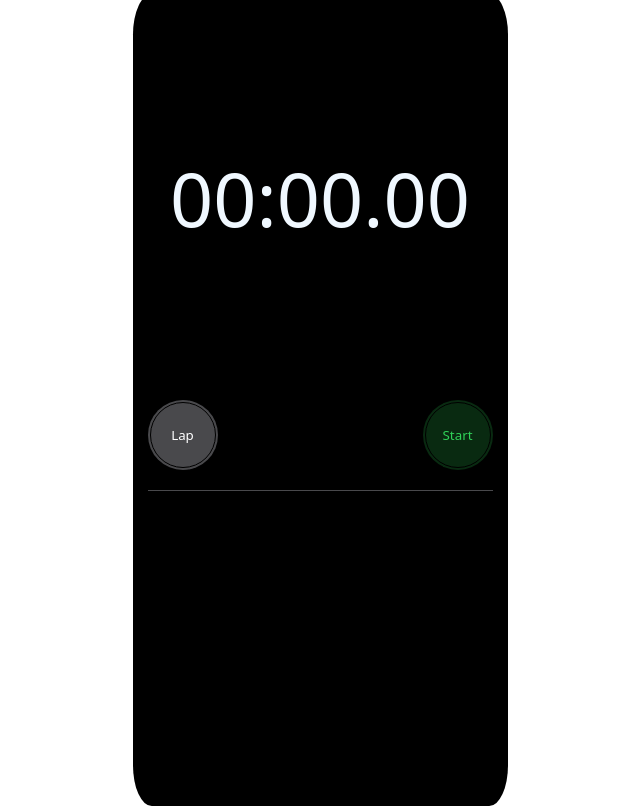
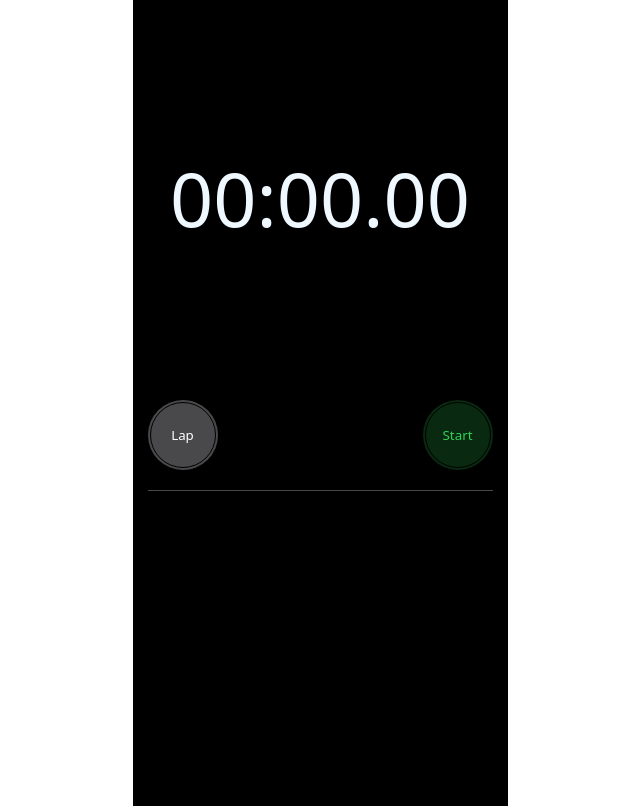
Before and after one commit to SheikhAli97/react-stopwatch, a React (Vite) app: page / in a window 1280 px wide. Shown: the whole page, without its empty margins (320-960 px from the left). Built offline with nearby package versions, Linux system fonts and the light colour scheme.

Commit message:
Final Touches

```diff
--- a/src/components/Buttons/Buttons.jsx
+++ b/src/components/Buttons/Buttons.jsx
@@ -1,19 +1,9 @@
-import React from 'react'
-import { formatTime } from "../utils";
+import React from "react";
 
 
-function Buttons({state: {
-watchIsOn, addLap, handleReset, totalTime, startTime
-
-}}) {
-
-
-
-
-
-
-
-
+function Buttons({
+  state: { watchIsOn, addLap, handleReset, totalTime, startTime},
+}) {
   return (
     <div className="button-container">
       <div className="button-wrapper">
@@ -22,27 +12,21 @@ watchIsOn, addLap, handleReset, totalTime, startTime
           className="initial-lap button"
           onClick={watchIsOn ? addLap : handleReset}
         >
-            {watchIsOn
-              ? "Lap"
-              : "Reset" && totalTime === 0
-              ? "Lap"
-              : "Reset"}
+          {watchIsOn ? "Lap" : "Reset" && totalTime === 0 ? "Lap" : "Reset"}
+
         </button>
       </div>
       <div className="button-wrapper">
         <button
           id="start"
-            className={
-              watchIsOn ? "stop-button button" : "start-button button"
-            }
+          className={watchIsOn ? "stop-button button" : "start-button button"}
           onClick={startTime}
         >
           {watchIsOn ? "Stop" : "Start"}
         </button>
       </div>
     </div>
-
-  )
+  );
 }
 
-export default Buttons
+export default Buttons;
--- a/src/components/Stopwatch/Stopwwatch.css
+++ b/src/components/Stopwatch/Stopwatch.css
@@ -31,7 +31,7 @@
   height: 812px;
   width: 375px;
   background-color: var(--bg-color);
-  border-radius: 5%;
+
 }
 
 .fastest-lap {
```
Also changed, not shown: src/components/Stopwatch/Stopwatch.jsx (+6 -2 lines). Lines whose indentation alone changed are shown as unchanged.
